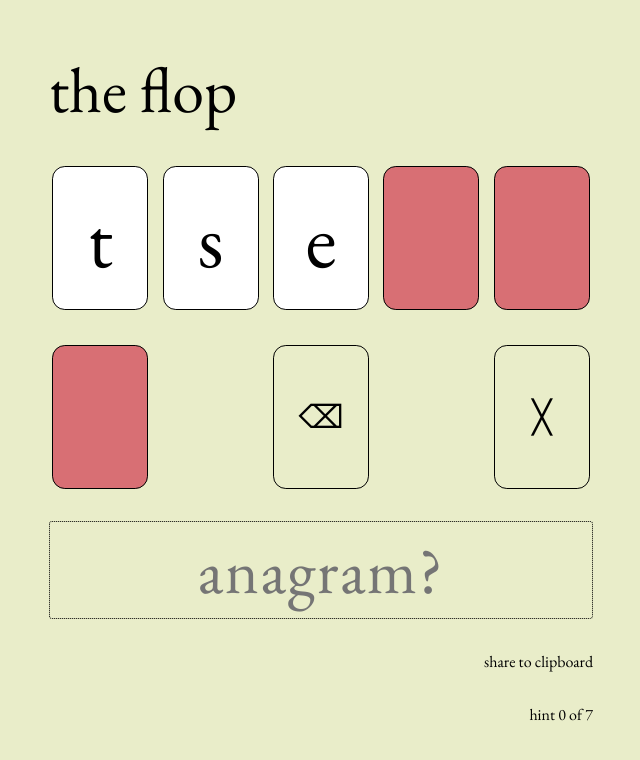
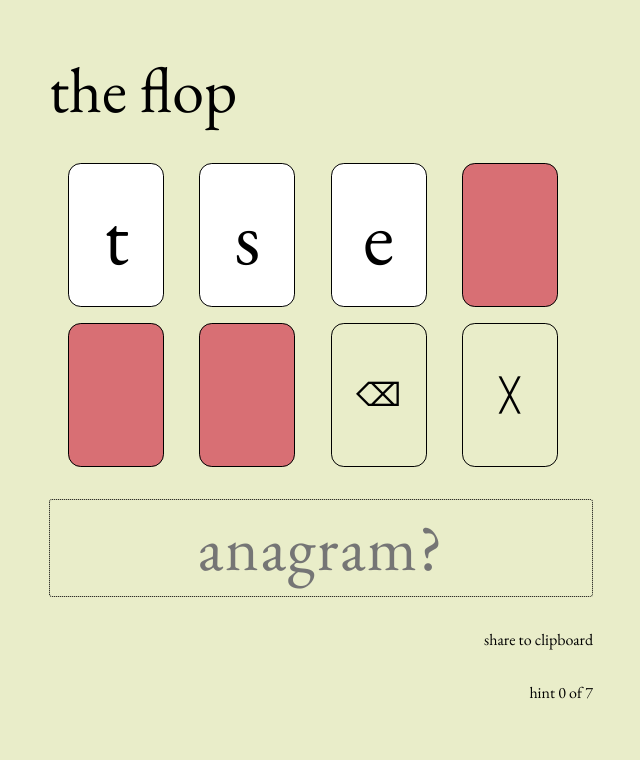
Before and after one commit to jacksoncooper/texasholdgram, a React (Create React App) app in the folder holdgram/: page / in a window 1280 px wide. Shown: the top 760 px of the page, without its empty margins (319-959 px from the left). Built offline with nearby package versions, Linux system fonts and the light colour scheme.

Commit message:
Relaxing CSS fiddling

```diff
--- a/holdgram/src/components/Button.css
+++ b/holdgram/src/components/Button.css
@@ -1,8 +1,8 @@
 .button {
     display: inline-flex;
 
-    margin: 0.2rem;
-    margin-bottom: 2rem;
+    margin-right: 1rem;
+    margin-bottom: 1rem;
 
     justify-content: center;
     align-items: center;
--- a/holdgram/src/components/Caption.tsx
+++ b/holdgram/src/components/Caption.tsx
@@ -50,7 +50,7 @@ class Caption extends React.Component<Props, State>
 {
     toCaption() {
         if (this.props.win) {
-            return `the victory! ${this.props.prize}`;
+            return `victory! ${this.props.prize}`;
         }
 
         let round = this.props.round;
--- a/holdgram/src/components/Card.css
+++ b/holdgram/src/components/Card.css
@@ -1,8 +1,8 @@
 .card {
     display: inline-flex;
 
-    margin: 0.2rem;
-    margin-bottom: 2rem;
+    margin-right: 1rem;
+    margin-bottom: 1rem;
 
     justify-content: center;
     align-items: center;
@@ -36,7 +36,7 @@
     border-color: #FF6C0A;
     background-color: #F6EFA2;
     color: #FF6C0A;
-    transform: rotateY(360deg) rotate(-4deg);
+    transform: rotateY(360deg);
 }
 
 @media (hover: hover) {
--- a/holdgram/src/components/Display.css
+++ b/holdgram/src/components/Display.css
@@ -1,5 +1,5 @@
 .display {
     display: flex;
     flex-flow: row wrap;
-    justify-content: space-between;
+    justify-content: space-evenly;
 }
--- a/holdgram/src/components/Guess.css
+++ b/holdgram/src/components/Guess.css
@@ -1,6 +1,7 @@
 .guess {
     width: 100%;
 
+    margin-top: 1rem;
     margin-bottom: 2rem;
 
     font-family: 'EB Garamond';
```
